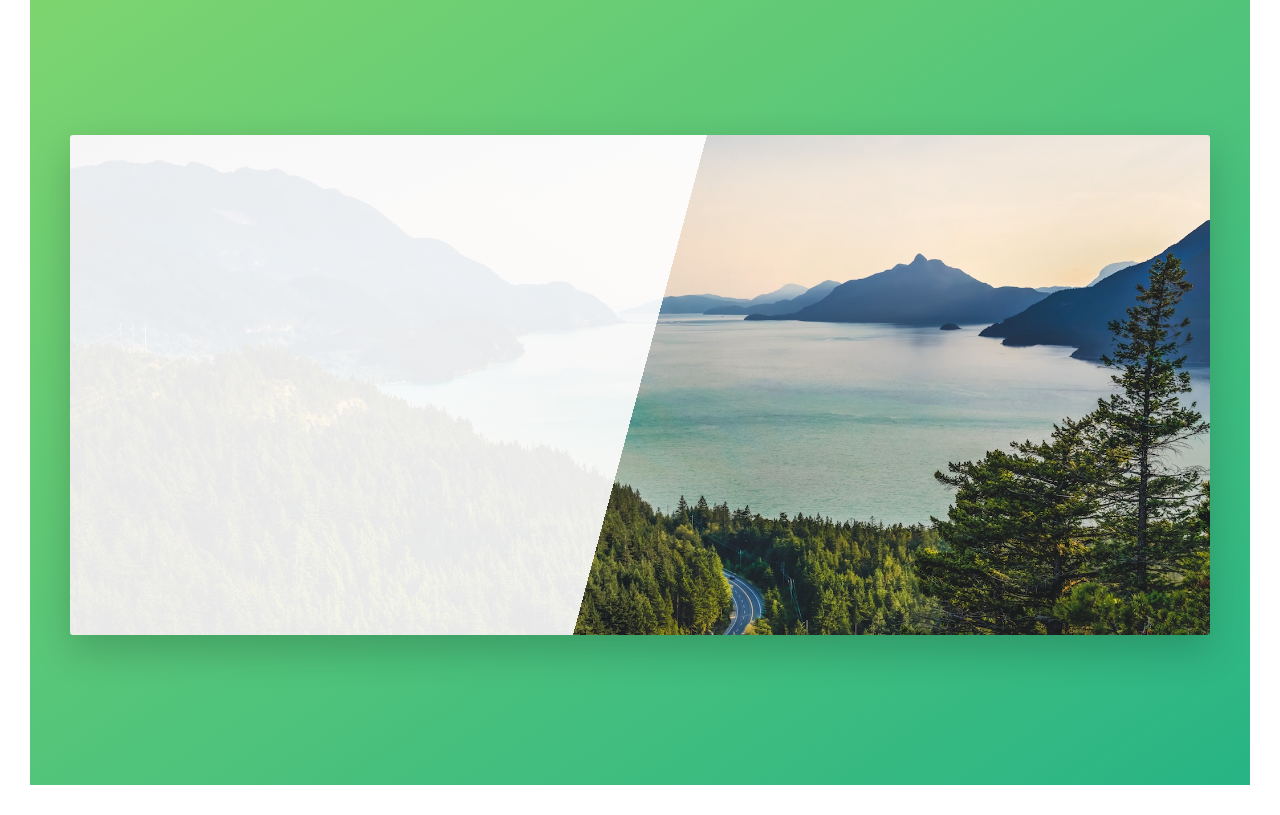
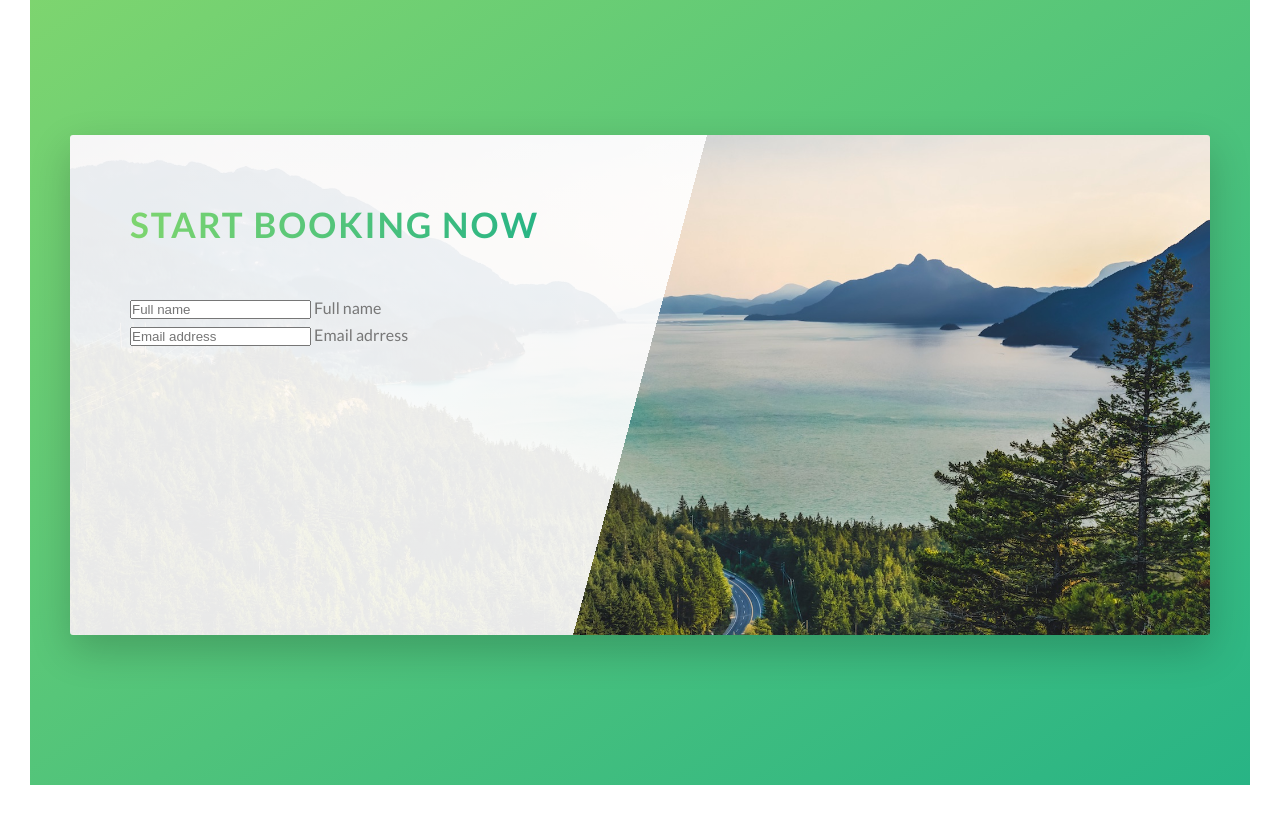
Before and after one commit to netogerbi/advanced-css-sass-c1, a website: page Natours/index.html in a window 1280 px wide. Shown: the part 4560-5375 px from the top of the page. Drawn offline with Linux system fonts and the light colour scheme.

Commit message:
creating form and header

```diff
--- a/Natours/index.html
+++ b/Natours/index.html
@@ -262,7 +262,24 @@
             <section class="section-book">
                 <div class="row">
                     <div class="book">
+                        <div class="book__form">
+                            <form action="#" class="form">
+                                <div class="u-margin-bottom-medium">
+                                    <h2 class="heading-secondary">
+                                        Start booking now
+                                    </h2>
+                                </div>
+                                <div class="form__group">
+                                    <input type="text" id="name" class="form__input" placeholder="Full name" required>
+                                    <label for="name" class="form__label">Full name</label>
+                                </div>
 
+                                <div class="form__group">
+                                    <input type="email" id="email" class="form__input" placeholder="Email address" required>
+                                    <label for="email" class="form__label">Email adrress</label>
+                                </div>
+                            </form>
+                        </div>
                     </div>
                 </div>
             </section>
--- a/Natours/sass/pages/_home.scss
+++ b/Natours/sass/pages/_home.scss
@@ -55,4 +55,9 @@
   box-shadow: 0 1.5rem 4rem rgba($color-black, .2);
 
   height: 50rem;
+
+  &__form {
+    width: 50%;
+    padding: 6rem;
+  }
 }
```
Also changed, not shown: Natours/css/style.css.
